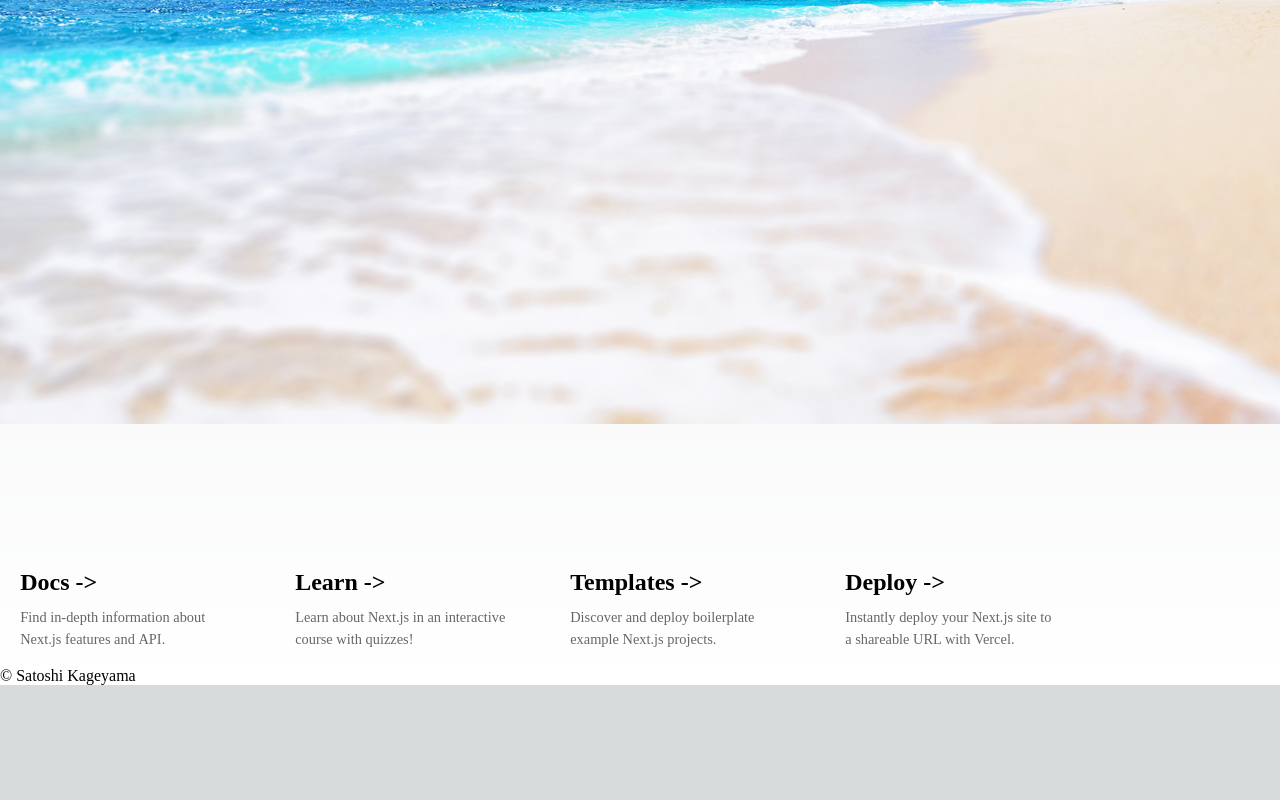
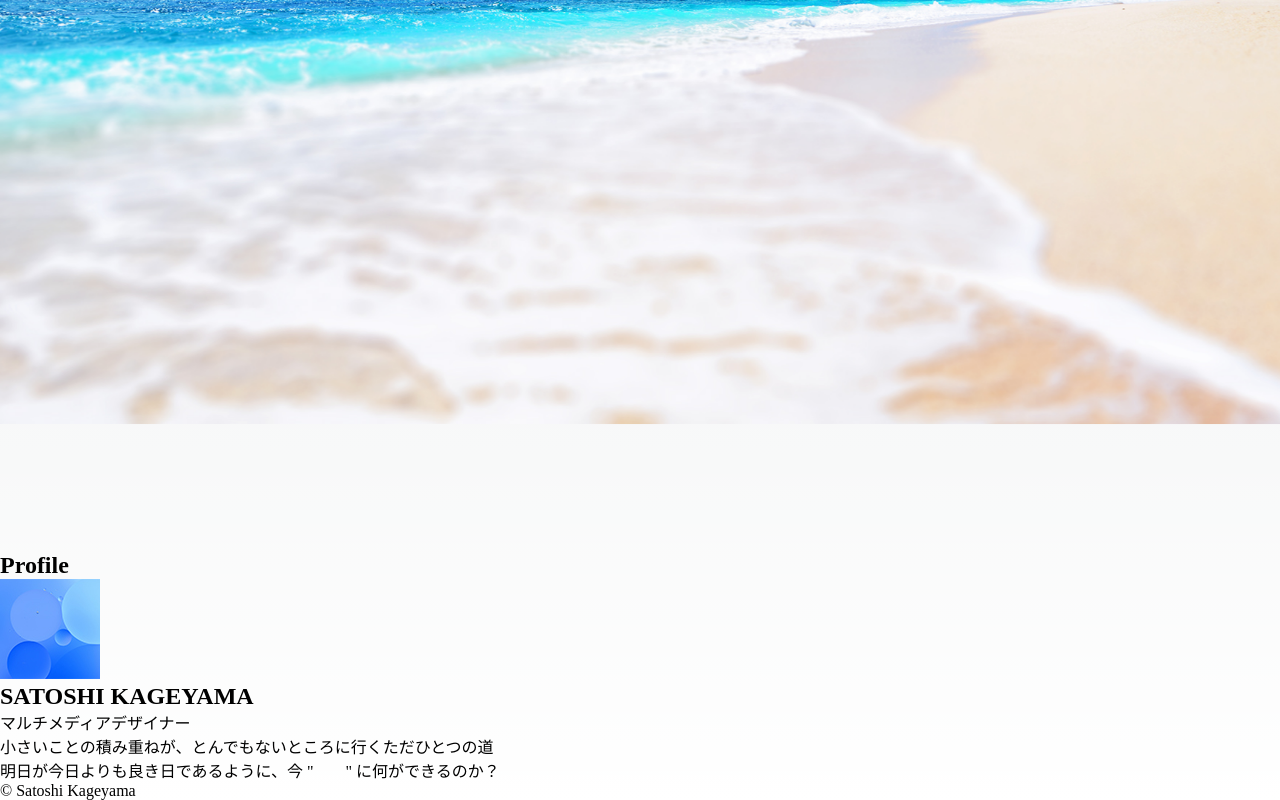
Before and after one commit to 12kagetti12/profile, a Next.js app: page / in a window 1280 px wide. Shown: the part 1255-2055 px from the top of the page. Before the commit the page ends 1940 px from the top, so only its background shows below. Built offline with nearby package versions, Linux system fonts and the light colour scheme.

Commit message:
add profile

```diff
--- a/pages/index.js
+++ b/pages/index.js
@@ -29,64 +29,21 @@ export default function Home() {
           />
         </div>
 
-        <div className={styles.grid}>
-          <a
-            href="https://nextjs.org/docs?utm_source=create-next-app&utm_medium=default-template&utm_campaign=create-next-app"
-            className={styles.card}
-            target="_blank"
-            rel="noopener noreferrer"
-          >
-            <h2>
-              Docs <span>-&gt;</span>
-            </h2>
-            <p>
-              Find in-depth information about Next.js features and&nbsp;API.
-            </p>
-          </a>
+        <section className="l-addMaxWidth_x_center_y_column" id="area_profile">
+          <div className="l-x_center_y_column">
+            <h1 className="p-sectionTitle_margin p-sectionTitle_underline"> Profile</h1>
+            <div className="l-x_center_y_center">
+              <img className="p-roundUpImage" src="/profile_水玉模様.jpg" alt="プロフィール写真"/>
+              <div>
+                <h2 className="p-contentTitle_margin">SATOSHI KAGEYAMA</h2>
+                <p>マルチメディアデザイナー</p>
+                <p>小さいことの積み重ねが、とんでもないところに行くただひとつの道</p>
+                <p>明日が今日よりも良き日であるように、今 "　　" に何ができるのか？</p>
+              </div>
+            </div>
+          </div>
+        </section>
 
-          <a
-            href="https://nextjs.org/learn?utm_source=create-next-app&utm_medium=default-template&utm_campaign=create-next-app"
-            className={styles.card}
-            target="_blank"
-            rel="noopener noreferrer"
-          >
-            <h2>
-              Learn <span>-&gt;</span>
-            </h2>
-            <p>
-              Learn about Next.js in an interactive course with&nbsp;quizzes!
-            </p>
-          </a>
-
-          <a
-            href="https://vercel.com/templates?framework=next.js&utm_source=create-next-app&utm_medium=default-template&utm_campaign=create-next-app"
-            className={styles.card}
-            target="_blank"
-            rel="noopener noreferrer"
-          >
-            <h2>
-              Templates <span>-&gt;</span>
-            </h2>
-            <p>
-              Discover and deploy boilerplate example Next.js&nbsp;projects.
-            </p>
-          </a>
-
-          <a
-            href="https://vercel.com/new?utm_source=create-next-app&utm_medium=default-template&utm_campaign=create-next-app"
-            className={styles.card}
-            target="_blank"
-            rel="noopener noreferrer"
-          >
-            <h2>
-              Deploy <span>-&gt;</span>
-            </h2>
-            <p>
-              Instantly deploy your Next.js site to a shareable URL
-              with&nbsp;Vercel.
-            </p>
-          </a>
-        </div>
       </main>
       <Footer />
     </>
```
Also changed, not shown: public/profile_水玉模様.jpg (added).
